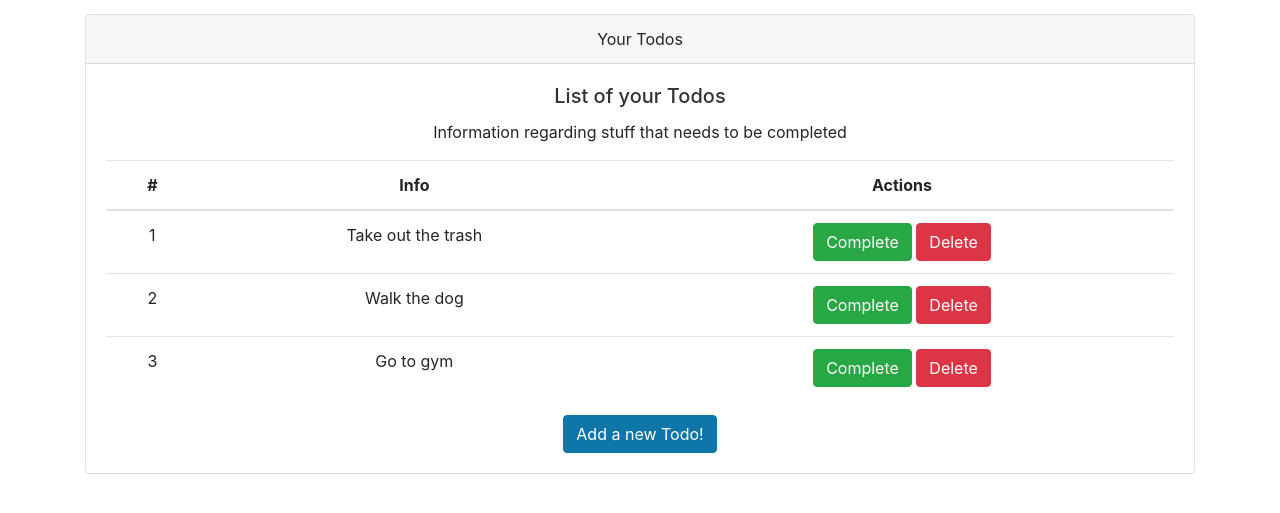
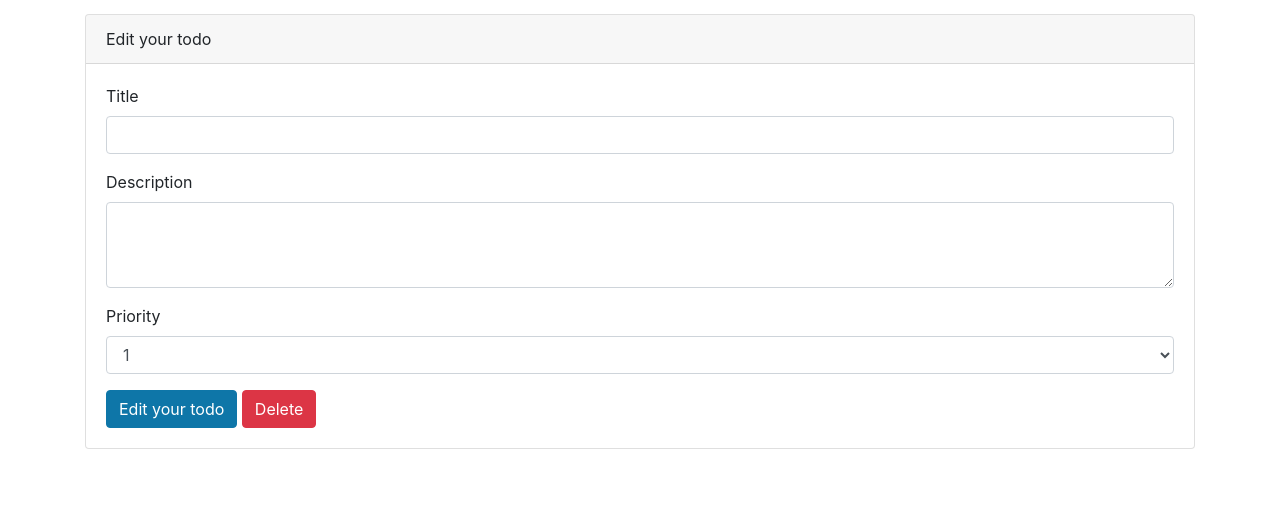
Before and after one commit to ikari2k/todoapp, a FastAPI app: page /todo/test in a window 1280 px wide. Shown: the part 56-569 px from the top of the page. Run offline with FastAPI, Linux system fonts and the light colour scheme; some libraries are stand-ins or nearby versions.

Commit message:
added edit and add todo static html

```diff
--- a/routers/todos.py
+++ b/routers/todos.py
@@ -48,7 +48,7 @@ class TodoRequest(BaseModel):
 
 @router.get("/todo/test")
 async def test(request: Request):
-    return templates.TemplateResponse("home.html", {"request": request})
+    return templates.TemplateResponse("edit-todo.html", {"request": request})
 
 
 @router.get("/", status_code=status.HTTP_200_OK)
--- /dev/null
+++ b/templates/edit-todo.html
@@ -0,0 +1,64 @@
+<!DOCTYPE html>
+<html lang="en">
+<head>
+    <link rel="stylesheet" type="text/css" href="{{ url_for('static', path='/css/base.css') }}">
+    <link rel="stylesheet" type="text/css" href="{{ url_for('static', path='/css/bootstrap.css') }}">
+    <meta charset="utf-8">
+    <meta name="viewport" content="width=device-width, initial-scale=1, shrink-to-fit=no">
+    <title>TodoApp</title>
+</head>
+<body>
+    <div>
+        <nav class="navbar navbar-expand-md navbar-dark main-color fixed-top">
+            <a class="navbar-brand" href="#">Todo App</a>
+            <button class="navbar-toggler" type="button" data-toggle="collapse" data-target="#navbarNav"
+                    aria-controls="navbarNav" aria-expanded="false" aria-label="Toggle navigation">
+                <span class="navbar-toggler-icon"></span>
+            </button>
+            <div class="collapse navbar-collapse" id="navbarNav">
+                <ul class="navbar-nav">
+                    <li class="nav-item active">
+                        <a class="nav-link" href="#">Home </a>
+                    </li>
+                </ul>
+            </div>
+        </nav>
+    </div>
+
+    <div class="container">
+        <div class="card">
+            <div class="card-header">
+                Edit your todo
+            </div>
+            <div class="card-body">
+                <form>
+                    <div class="form-group">
+                        <label>Title</label>
+                        <input type="text" class="form-control" name="title" required>
+                    </div>
+                    <div class="form-group">
+                        <label>Description</label>
+                        <textarea name="description" class="form-control" rows="3"></textarea>
+                    </div>
+                    <div class="form-group">
+                        <label>Priority</label>
+                        <select name="priority" class="form-control">
+                            <option>1</option>
+                            <option>2</option>
+                            <option>3</option>
+                            <option>4</option>
+                            <option>5</option>
+                        </select>
+                    </div>
+                    <button type="submit" class="btn btn-primary">Edit your todo</button>
+                    <button type="button" class="btn btn-danger">Delete</button>
+                </form>
+            </div>
+        </div>
+    </div>
+
+<script src="{{ url_for('static', path='/js/jquery-slim.js') }}"> </script>
+<script src="{{ url_for('static', path='/js/popper.js') }}"> </script>
+<script src="{{ url_for('static', path='/js/bootstrap.js') }}"> </script>
+</body>
+</html>
--- a/templates/home.html
+++ b/templates/home.html
@@ -73,7 +73,9 @@
                 <a class="btn btn-primary" href="#"> Add a new Todo! </a>
             </div>
         </div>
+
     </div>
+
 <script src="{{ url_for('static', path='/js/jquery-slim.js') }}"> </script>
 <script src="{{ url_for('static', path='/js/popper.js') }}"> </script>
 <script src="{{ url_for('static', path='/js/bootstrap.js') }}"> </script>
```
Also changed, not shown: templates/add-todo.html (added, +63 -0 lines), 1 other file.
